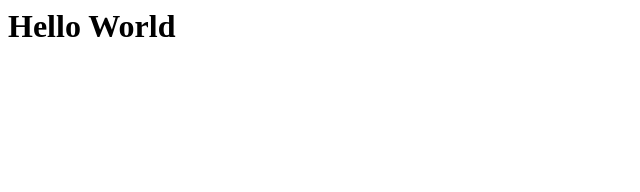
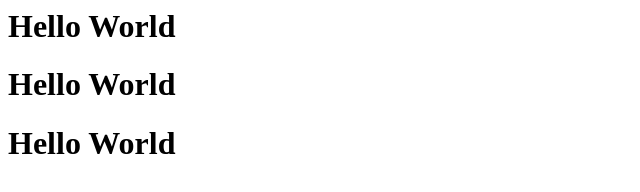
Before and after one commit to Mixe1987/folder1, a plain HTML site: page index.html in a window 1280 px wide. Shown: the whole page, without its empty margins (0-640 px from the left). Drawn offline with Linux system fonts and the light colour scheme.

Commit message:
Update index.html
nova promena

```diff
--- a/index.html
+++ b/index.html
@@ -1 +1,3 @@
 <h1>Hello World<h1>
+<h1>Hello World<h1>
+ <h1>Hello World<h1>
```
